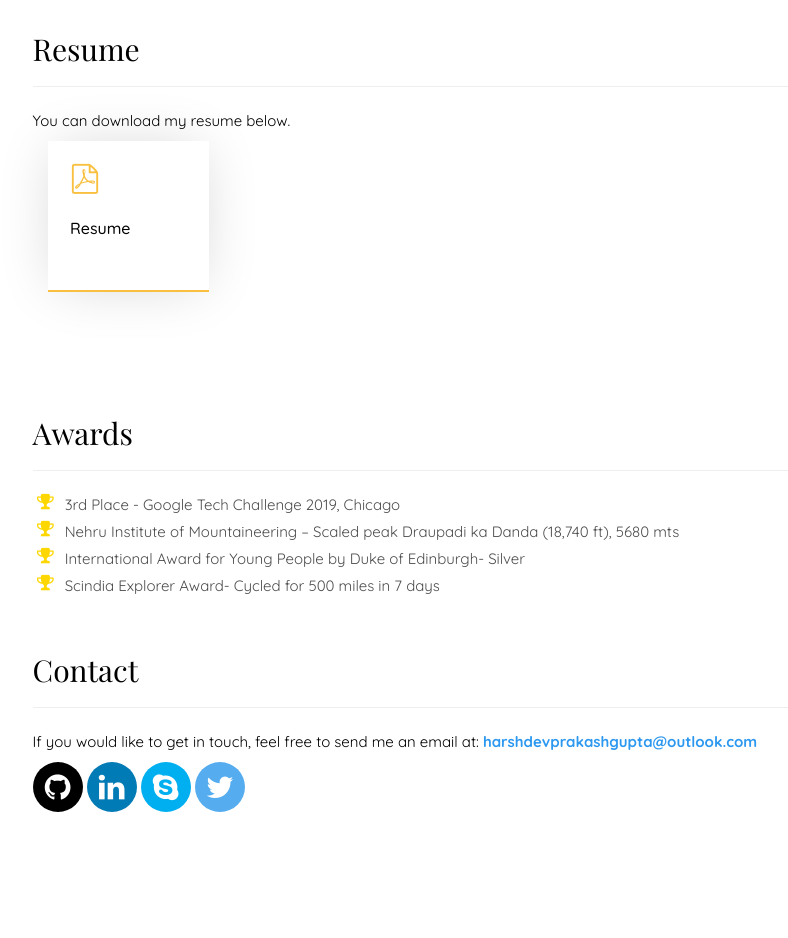
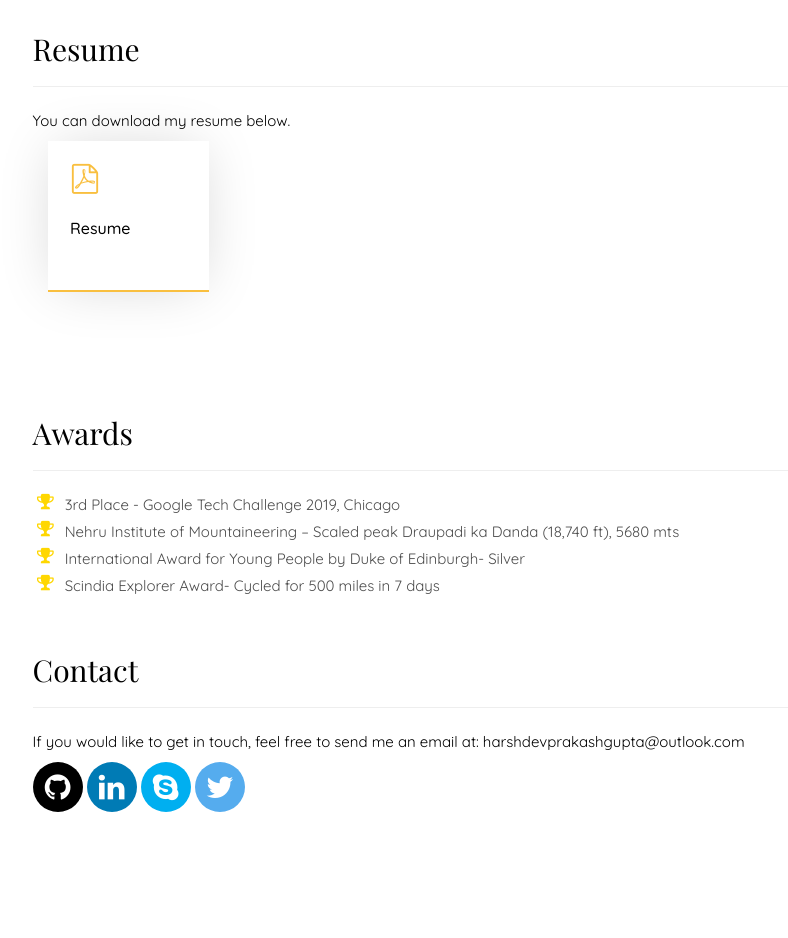
Before and after one commit to hgupta20/hgupta20.github.io, a plain HTML site: page index.html in a window 1280 px wide. Shown: the part 2815-3753 px from the top of the page, without its empty margins (375-1163 px from the left). Drawn offline with nearby package versions, Linux system fonts and the light colour scheme; files whose address does not match are found by name; a web font is replaced by a local one.

Commit message:
Update index.html

```diff
--- a/index.html
+++ b/index.html
@@ -398,8 +398,7 @@
                                     <h2>Contact</h2>
                                     <hr>
                                     <p>If you would like to get in touch, feel free to send me an email at:
-                                        <strong><a
-                                                href="mailto: harshdevprakashgupta@outlook.com">harshdevprakashgupta@outlook.com</a></strong>
+                                        harshdevprakashgupta@outlook.com
                                     </p>
                                     <!-- Add font awesome icons -->
                                     <a href="https://github.com/hgupta20" target="_blank" class="fa fa-github" style="padding: 10px;font-size: 30px;
```
